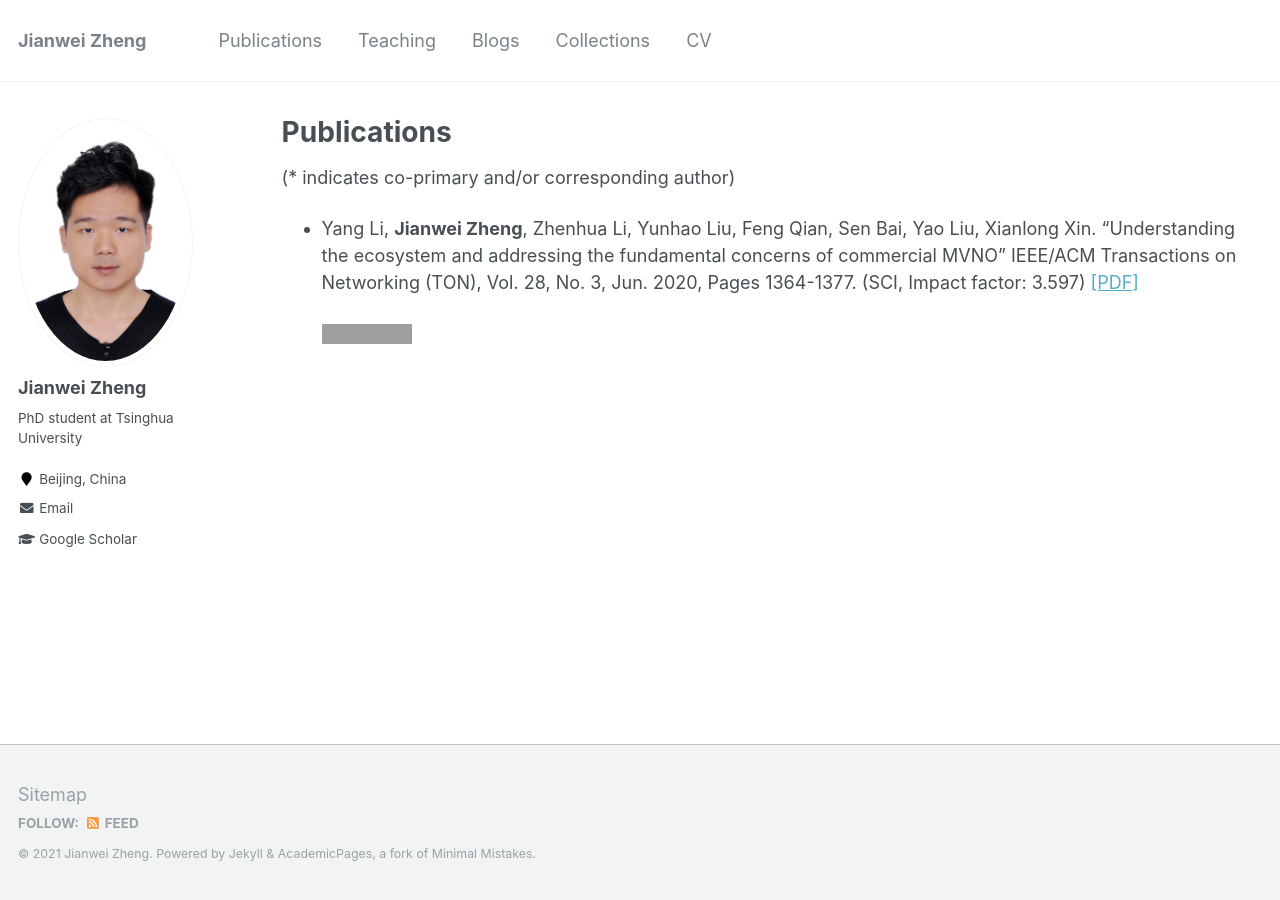
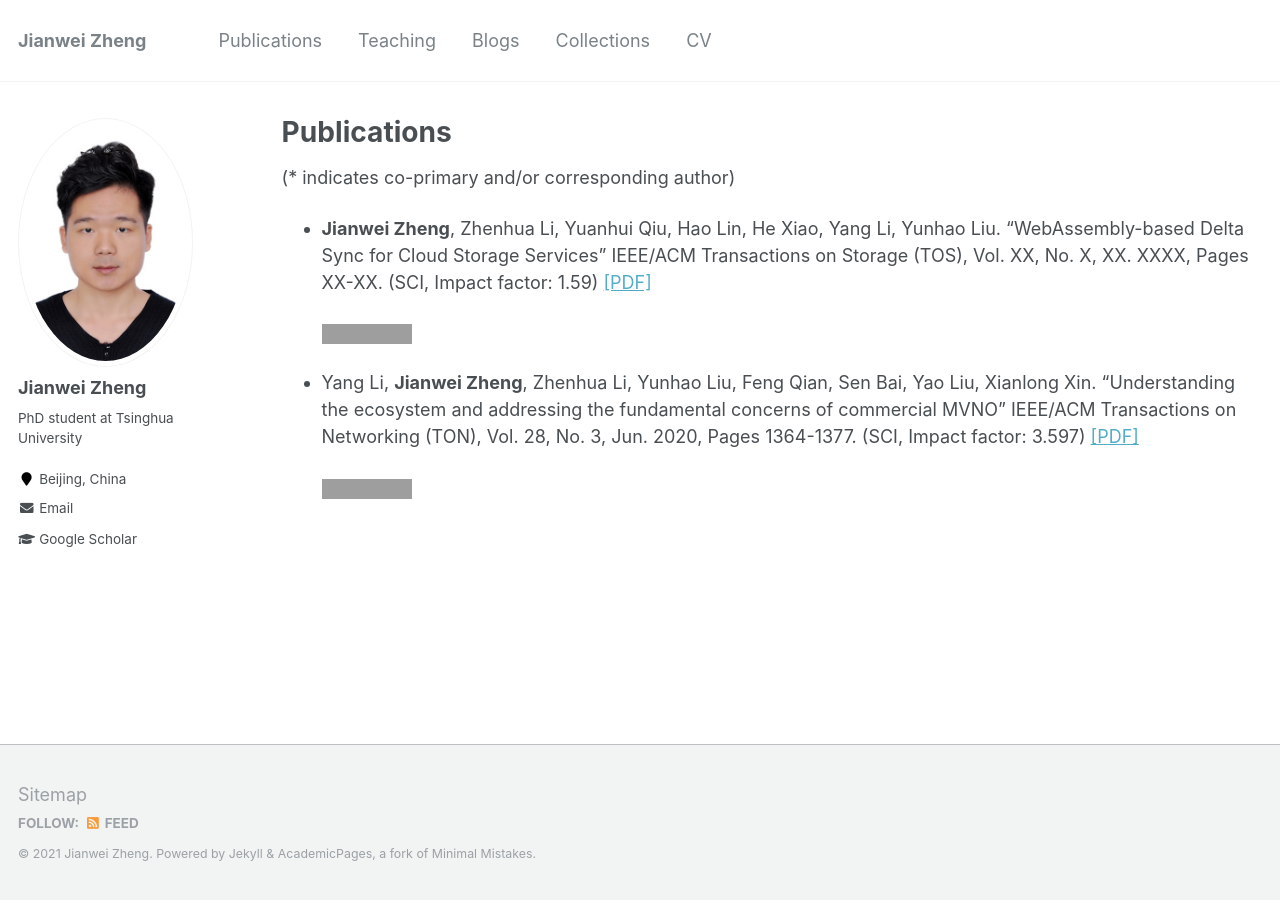
Before and after one commit to jwzheng96/jwzheng96.github.io, a Jekyll site: the page built from _pages/publications.md, in a window 1280 px wide. Built offline with Jekyll 4.4.1, drawn with Linux system fonts in a browser that asks for light colours; grey boxes are pictures that could not be loaded.

Commit message:
add tos 2022 in publication

```diff
--- a/_pages/publications.md
+++ b/_pages/publications.md
@@ -13,6 +13,10 @@ author_profile: true
 
 (* indicates co-primary and/or corresponding author)
 
+- **Jianwei Zheng**, Zhenhua Li, Yuanhui Qiu, Hao Lin, He Xiao, Yang Li, Yunhao Liu. "WebAssembly-based Delta Sync for Cloud Storage Services" IEEE/ACM Transactions on Storage (TOS), Vol. XX, No. X, XX. XXXX, Pages XX-XX. (SCI, Impact factor: 1.59) [[PDF]]({{site.baseurl}}/static/files/WASM_based_delta_sync.pdf)
+
+    [![TOS2022](https://img.shields.io/badge/TOS-2022-brightgreen.svg)](https://dl.acm.org/journal/tos)
+
 - Yang Li, **Jianwei Zheng**, Zhenhua Li, Yunhao Liu, Feng Qian, Sen Bai, Yao Liu, Xianlong Xin. "Understanding the ecosystem and addressing the fundamental concerns of commercial MVNO" IEEE/ACM Transactions on Networking (TON), Vol. 28, No. 3, Jun. 2020, Pages 1364-1377. (SCI, Impact factor: 3.597) [[PDF]]({{site.baseurl}}/static/files/TON20_Xiaomi_MVNO.pdf)
 
     [![TON2020](https://img.shields.io/badge/TON-2020-brightgreen.svg)](https://dl.acm.org/journal/ton)
```
